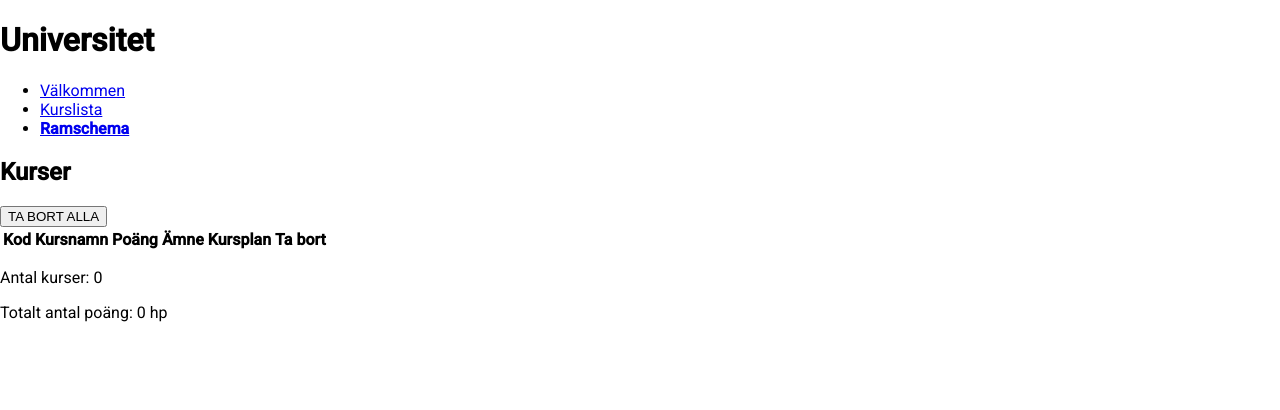
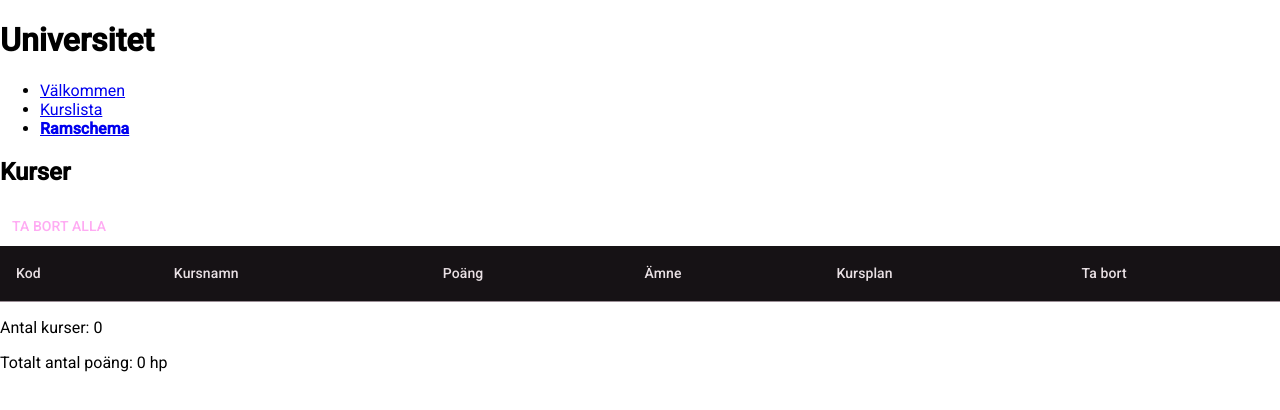
Before and after one commit to frja2400/dt208g-project, an Angular app: page /schedule in a window 1280 px wide. Shown: the top 410 px of the page. Built offline with nearby package versions, Linux system fonts and the light colour scheme.

Commit message:
Gör samma sak för ramschemat. Importerar de moduler jag behöver för matTable och uppdaterar min HTML-kod med Andular Material-syntax.

```diff
--- a/src/app/courses/courses.component.html
+++ b/src/app/courses/courses.component.html
@@ -20,7 +20,7 @@
     <p>Visar {{ dataSource.filteredData.length }} av {{ dataSource.data.length }} kurser</p>
 
     <!--Aktiverar sortering och skapar kolumner med mat-sort-header-->
-    <table mat-table [dataSource]="dataSource" matSort class="mat-elevation-z8">
+    <table mat-table [dataSource]="dataSource" matSort>
 
         <ng-container matColumnDef="courseCode">
             <th mat-header-cell *matHeaderCellDef mat-sort-header>Kod</th>
--- a/src/app/courses/courses.component.ts
+++ b/src/app/courses/courses.component.ts
@@ -22,7 +22,7 @@ import { MatButtonModule } from '@angular/material/button';
 export class CoursesComponent {
   //Properties
   displayedColumns: string[] = ['courseCode', 'courseName', 'points', 'subject', 'syllabus', 'add'];    //Tabeller som ska visas i Angular Material-tabellen
-  dataSource = new MatTableDataSource<Course>();                                                        //Hanterar sortering, filtrering och paginering
+  dataSource = new MatTableDataSource<Course>();
   subjects: string[] = [];                                                                              //Lista över ämnen som hämtas till drop down-menyn
   filterValue: string = "";
   selectedSubject: string = "";
--- a/src/app/schedule/schedule.component.html
+++ b/src/app/schedule/schedule.component.html
@@ -1,28 +1,48 @@
 <div class="scheduleContainer">
     <h2>Kurser</h2>
-    <button (click)="removeAll()">TA BORT ALLA</button>
-    <table>
-        <thead>
-            <tr>
-                <th>Kod</th>
-                <th>Kursnamn</th>
-                <th>Poäng</th>
-                <th>Ämne</th>
-                <th>Kursplan</th>
-                <th>Ta bort</th>
-            </tr>
-        </thead>
-        <tbody>
-            <tr *ngFor="let course of addedCourses">
-                <td>{{ course.courseCode }}</td>
-                <td>{{ course.courseName }}</td>
-                <td>{{ course.points }}</td>
-                <td>{{ course.subject }}</td>
-                <td><a [href]="course.syllabus" target="_blank" rel="noopener">Kursplan</a></td>
-                <td><button (click)="removeCourse(course)">TA BORT</button></td>
-            </tr>
-        </tbody>
+
+    <button mat-button color="warn" (click)="removeAll()">TA BORT ALLA</button>
+
+    <table mat-table [dataSource]="dataSource">
+
+        <ng-container matColumnDef="courseCode">
+            <th mat-header-cell *matHeaderCellDef>Kod</th>
+            <td mat-cell *matCellDef="let course">{{ course.courseCode }}</td>
+        </ng-container>
+
+        <ng-container matColumnDef="courseName">
+            <th mat-header-cell *matHeaderCellDef>Kursnamn</th>
+            <td mat-cell *matCellDef="let course">{{ course.courseName }}</td>
+        </ng-container>
+
+        <ng-container matColumnDef="points">
+            <th mat-header-cell *matHeaderCellDef>Poäng</th>
+            <td mat-cell *matCellDef="let course">{{ course.points }}</td>
+        </ng-container>
+
+        <ng-container matColumnDef="subject">
+            <th mat-header-cell *matHeaderCellDef>Ämne</th>
+            <td mat-cell *matCellDef="let course">{{ course.subject }}</td>
+        </ng-container>
+
+        <ng-container matColumnDef="syllabus">
+            <th mat-header-cell *matHeaderCellDef>Kursplan</th>
+            <td mat-cell *matCellDef="let course">
+                <a [href]="course.syllabus" target="_blank" rel="noopener">Kursplan</a>
+            </td>
+        </ng-container>
+
+        <ng-container matColumnDef="remove">
+            <th mat-header-cell *matHeaderCellDef>Ta bort</th>
+            <td mat-cell *matCellDef="let course">
+                <button mat-raised-button color="warn" (click)="removeCourse(course)">TA BORT</button>
+            </td>
+        </ng-container>
+
+        <tr mat-header-row *matHeaderRowDef="displayedColumns"></tr>
+        <tr mat-row *matRowDef="let row; columns: displayedColumns;"></tr>
     </table>
-    <p>Antal kurser: {{ addedCourses.length }}</p>
+
+    <p>Antal kurser: {{ dataSource.filteredData.length }}</p>
     <p>Totalt antal poäng: {{ getTotalPoints() }} hp</p>
-    </div>
+</div>
--- a/src/app/schedule/schedule.component.ts
+++ b/src/app/schedule/schedule.component.ts
@@ -1,45 +1,46 @@
 import { CommonModule } from '@angular/common';
-import { Component } from '@angular/core';
+import { Component, ViewChild } from '@angular/core';
 import { Course } from '../models/course';
 import { ScheduleService } from '../services/schedule.service';
+import { MatTableDataSource, MatTableModule } from '@angular/material/table';
+import { MatButtonModule } from '@angular/material/button';
 
 @Component({
   selector: 'app-schedule',
-  imports: [CommonModule],
+  imports: [CommonModule, MatTableModule, MatButtonModule],
   templateUrl: './schedule.component.html',
   styleUrl: './schedule.component.css'
 })
 export class ScheduleComponent {
+  //Properties
+  displayedColumns: string[] = ['courseCode', 'courseName', 'points', 'subject', 'syllabus', 'remove'];
+  dataSource = new MatTableDataSource<Course>();
+  filterValue: string = '';
 
-  addedCourses: Course[] = [];
-
-  constructor(private scheduleService: ScheduleService) { }
+  constructor(private scheduleService: ScheduleService) {}
 
   //Laddar kurser vid start
   ngOnInit() {
     this.loadCourses();
   }
 
-  //Hämtar en kopierad lista med tillagda kurser från ScheduleService.
   loadCourses() {
-    this.addedCourses = this.scheduleService.getCourses();
+    const courses = this.scheduleService.getCourses();
+    this.dataSource.data = courses;
   }
 
-  //Raderar kurser och laddar om listan
-  removeCourse(course: Course): void {
+  removeCourse(course: Course) {
     this.scheduleService.removeCourse(course);
     this.loadCourses();
   }
 
-  //Radera alla kurser och ladda om listan
-  removeAll(): void {
+  removeAll() {
     this.scheduleService.removeAll();
     this.loadCourses();
   }
 
-  //Hämta totalt antal poäng från tillagda kurser
   getTotalPoints(): number {
-    return this.addedCourses.reduce((sum, course) => sum + course.points, 0);
+    return this.dataSource.filteredData.reduce((sum, course) => sum + course.points, 0);
   }
 
 }
```
